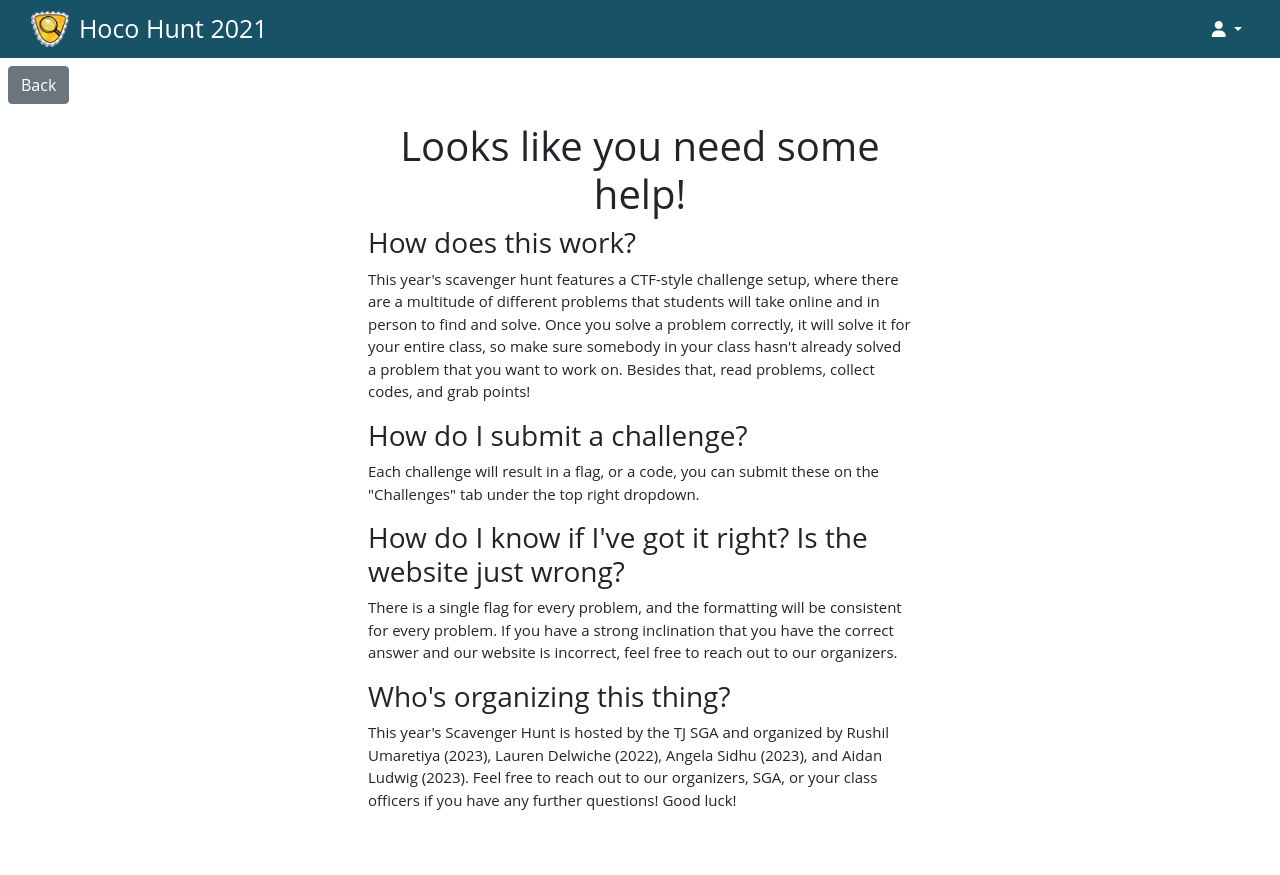
After one commit to tjsga/scavenger-hunt-2021, a Django app: page /main/support/ in a window 1280 px wide. The commit adds this page. Run offline with Django 3.2, Linux system fonts and the light colour scheme; the visitor is signed in with stand-in values (Sample User, id 1); some libraries are stand-ins or nearby versions.

Commit message:
fix: fixed cosmetic bugs, removed footer, and added support page

```diff
--- a/hunt/apps/main/urls.py
+++ b/hunt/apps/main/urls.py
@@ -8,5 +8,6 @@ urlpatterns = [
     path("", views.index, name="index"),
     path("overview/", views.overview, name="overview"),
     path("validate/", views.validate_flag, name="validate_flag"),
+    path("support/", views.support, name="support"),
     path("challenge/<int:challenge_id>", views.challenge_detail, name="challenge_detail")
 ]
--- a/hunt/apps/main/views.py
+++ b/hunt/apps/main/views.py
@@ -74,3 +74,7 @@ def validate_flag(request):
         return JsonResponse(response)
     else:
         return PermissionDenied
+
+@login_required
+def support(request):
+    return render(request, 'main/support.html')
--- a/hunt/templates/base_with_nav.html
+++ b/hunt/templates/base_with_nav.html
@@ -1,43 +1,65 @@
-{% extends 'base.html' %}
-
-{% load static %}
-
-{% block root %}
-    <div id='root'>
-        <div class='row header'>
-            <div class='col-lg-5 col-md-6 col-sm-12 col-xs-12'>
+{% extends 'base.html' %} {% load static %} {% block root %}
+<div id="root">
+  <div class="row header">
+    <div class="col-lg-5 col-md-6 col-sm-12 col-xs-12">
       <a href="{% url 'main:index' %}">
-                    <img class='header_img' src="{% static 'img/favicon.png' %}"/>
-                    <h1 class='header_title'>Hoco Hunt 2021</h1>
+        <img class="header_img" src="{% static 'img/favicon.png' %}" />
+        <h1 class="header_title">Hoco Hunt 2021</h1>
       </a>
     </div>
-            <div class='col-lg-2 col-md-1'></div>
-            <div class='col-lg-5 col-md-5 col-sm-12 col-xs-12 nav_section'>
-                <div class='dropdown header_nav'>
-                    <button class='btn dropdown-toggle dropdown-btn' data-toggle='dropdown'>
-                        <i class='fas fa-user'></i>
-                        <span class='caret'></span>
+    <div class="col-lg-2 col-md-1"></div>
+    <div class="col-lg-5 col-md-5 col-sm-12 col-xs-12 nav_section">
+      <div class="dropdown header_nav">
+        <button class="btn dropdown-toggle dropdown-btn" data-toggle="dropdown">
+          <i class="fas fa-user"></i>
+          <span class="caret"></span>
         </button>
-                    <ul class='dropdown-menu dropdown-menu-right'>
+        <ul class="dropdown-menu dropdown-menu-right">
           {% if user.is_authenticated %}
-                            <li><h3 class='drop-item'>{{ user.username }}</h3></li>
-                            <li><a class='drop-item'  href="{% url 'main:overview' %}"><h3 class='drop-item'>Overview</h3></a></li>
+          <li><h3 class="drop-item">{{ user.username }}</h3></li>
+          <li>
+            <a class="drop-item" href="{% url 'main:overview' %}"
+              ><h3 class="drop-item">Overview</h3></a
+            >
+          </li>
           {% if user.is_participant %}
-                                <li><a class='drop-item' href="{% url 'main:index' %}"><h3 class='drop-item'>Challenges</h3></a></li>
+          <li>
+            <a class="drop-item" href="{% url 'main:index' %}"
+              ><h3 class="drop-item">Challenges</h3></a
+            >
+          </li>
           {% endif %}
-                            <li><a class='drop-item'  href="{% url 'auth:logout' %}"><h3 class='drop-item'>Logout</h3></a></li>
+          <li>
+            <a class="drop-item" href="{% url 'main:support' %}"
+              ><h3 class="drop-item">Support</h3></a
+            >
+          </li>
+          <li>
+            <a class="drop-item" href="{% url 'auth:logout' %}"
+              ><h3 class="drop-item">Logout</h3></a
+            >
+          </li>
           {% else %}
-                            <li><a class='drop-item' href="{% url 'auth:login' %}"><h3 class='drop-item'>Login</h3></a></li>
+          <li>
+            <a class="drop-item" href="{% url 'auth:login' %}"
+              ><h3 class="drop-item">Login</h3></a
+            >
+          </li>
           {% endif %}
         </ul>
       </div>
-            </div>cd
-        </div>
-        <script src='https://cdnjs.cloudflare.com/ajax/libs/popper.js/1.14.7/umd/popper.min.js' integrity='sha384-UO2eT0CpHqdSJQ6hJty5KVphtPhzWj9WO1clHTMGa3JDZwrnQq4sF86dIHNDz0W1' crossorigin='anonymous'></script>
-        <script src='https://stackpath.bootstrapcdn.com/bootstrap/4.3.1/js/bootstrap.min.js' integrity='sha384-JjSmVgyd0p3pXB1rRibZUAYoIIy6OrQ6VrjIEaFf/nJGzIxFDsf4x0xIM+B07jRM' crossorigin='anonymous'></script>
-        {% block main %}{% endblock %}
-        <div class="footer text-right">
-            This application was developed by Lauren Delwiche (2022) and Rushil Umaretiya (2023).
     </div>
   </div>
+  <script
+    src="https://cdnjs.cloudflare.com/ajax/libs/popper.js/1.14.7/umd/popper.min.js"
+    integrity="sha384-UO2eT0CpHqdSJQ6hJty5KVphtPhzWj9WO1clHTMGa3JDZwrnQq4sF86dIHNDz0W1"
+    crossorigin="anonymous"
+  ></script>
+  <script
+    src="https://stackpath.bootstrapcdn.com/bootstrap/4.3.1/js/bootstrap.min.js"
+    integrity="sha384-JjSmVgyd0p3pXB1rRibZUAYoIIy6OrQ6VrjIEaFf/nJGzIxFDsf4x0xIM+B07jRM"
+    crossorigin="anonymous"
+  ></script>
+  {% block main %}{% endblock %}
+</div>
 {% endblock %}
--- /dev/null
+++ b/hunt/templates/main/support.html
@@ -0,0 +1,44 @@
+{% extends 'base_with_nav.html' %} {% load static %} {% block main %}
+<a href="{% url 'main:index' %}"
+  ><button class="btn btn-secondary float-left m-md-2">Back</button>
+</a>
+<div class="col-md-6 col-12 m-auto mt-md-3 p-md-5">
+  <h1>Looks like you need some help!</h1>
+  <div class="text-left">
+    <h3>How does this work?</h3>
+    <p>
+      This year's scavenger hunt features a CTF-style challenge setup, where
+      there are a multitude of different problems that students will take online
+      and in person to find and solve. Once you solve a problem correctly, it
+      will solve it for your entire class, so make sure somebody in your class
+      hasn't already solved a problem that you want to work on. Besides that,
+      read problems, collect codes, and grab points!
+    </p>
+  </div>
+  <div class="text-left">
+    <h3>How do I submit a challenge?</h3>
+    <p>
+      Each challenge will result in a flag, or a code, you can submit these on
+      the "Challenges" tab under the top right dropdown.
+    </p>
+  </div>
+  <div class="text-left">
+    <h3>How do I know if I've got it right? Is the website just wrong?</h3>
+    <p>
+      There is a single flag for every problem, and the formatting will be
+      consistent for every problem. If you have a strong inclination that you
+      have the correct answer and our website is incorrect, feel free to reach
+      out to our organizers.
+    </p>
+  </div>
+  <div class="text-left">
+    <h3>Who's organizing this thing?</h3>
+    <p>
+      This year's Scavenger Hunt is hosted by the TJ SGA and organized by Rushil
+      Umaretiya (2023), Lauren Delwiche (2022), Angela Sidhu (2023), and Aidan
+      Ludwig (2023). Feel free to reach out to our organizers, SGA, or your
+      class officers if you have any further questions! Good luck!
+    </p>
+  </div>
+</div>
+{% endblock %}
```
Lines whose indentation alone changed are shown as unchanged.
